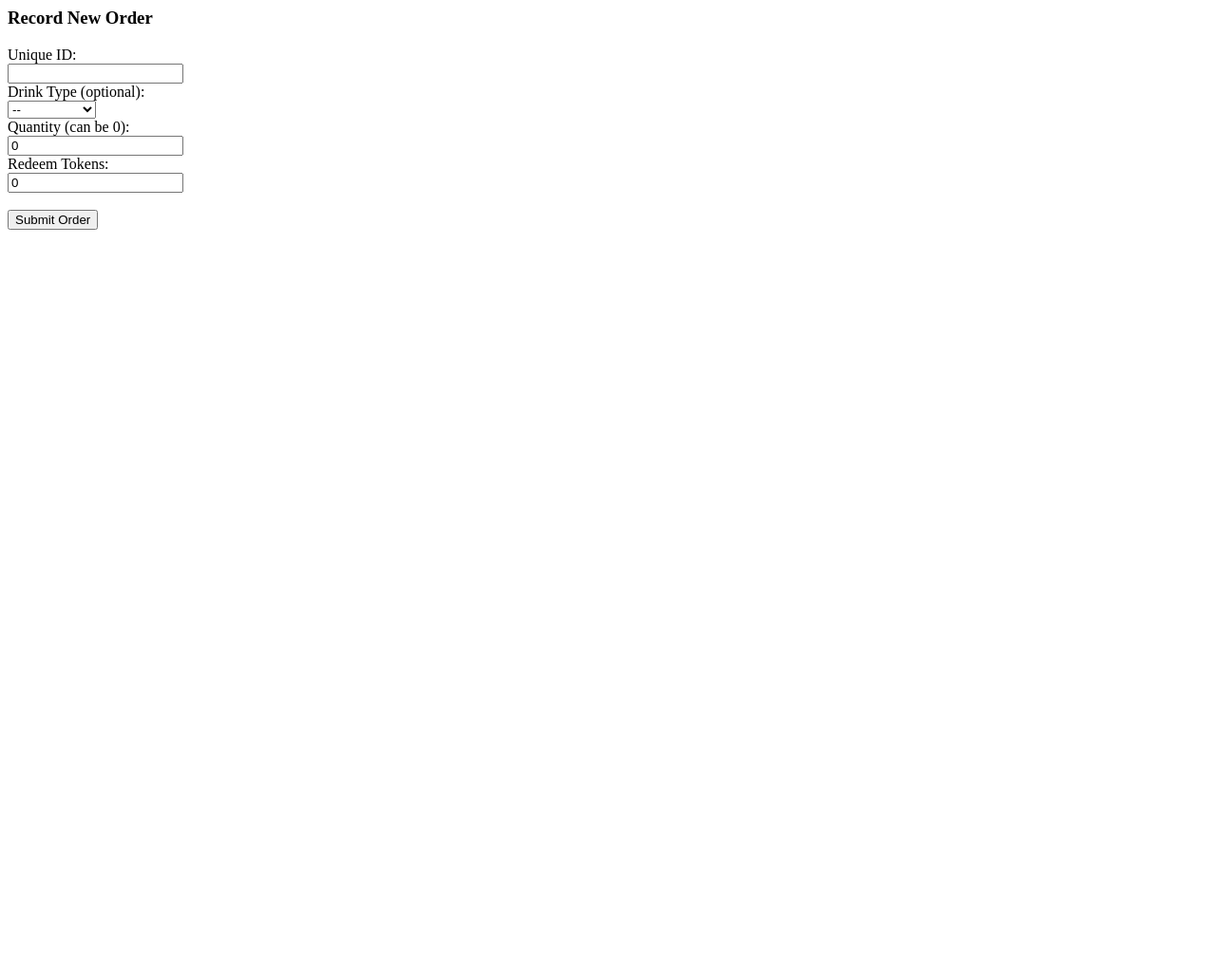
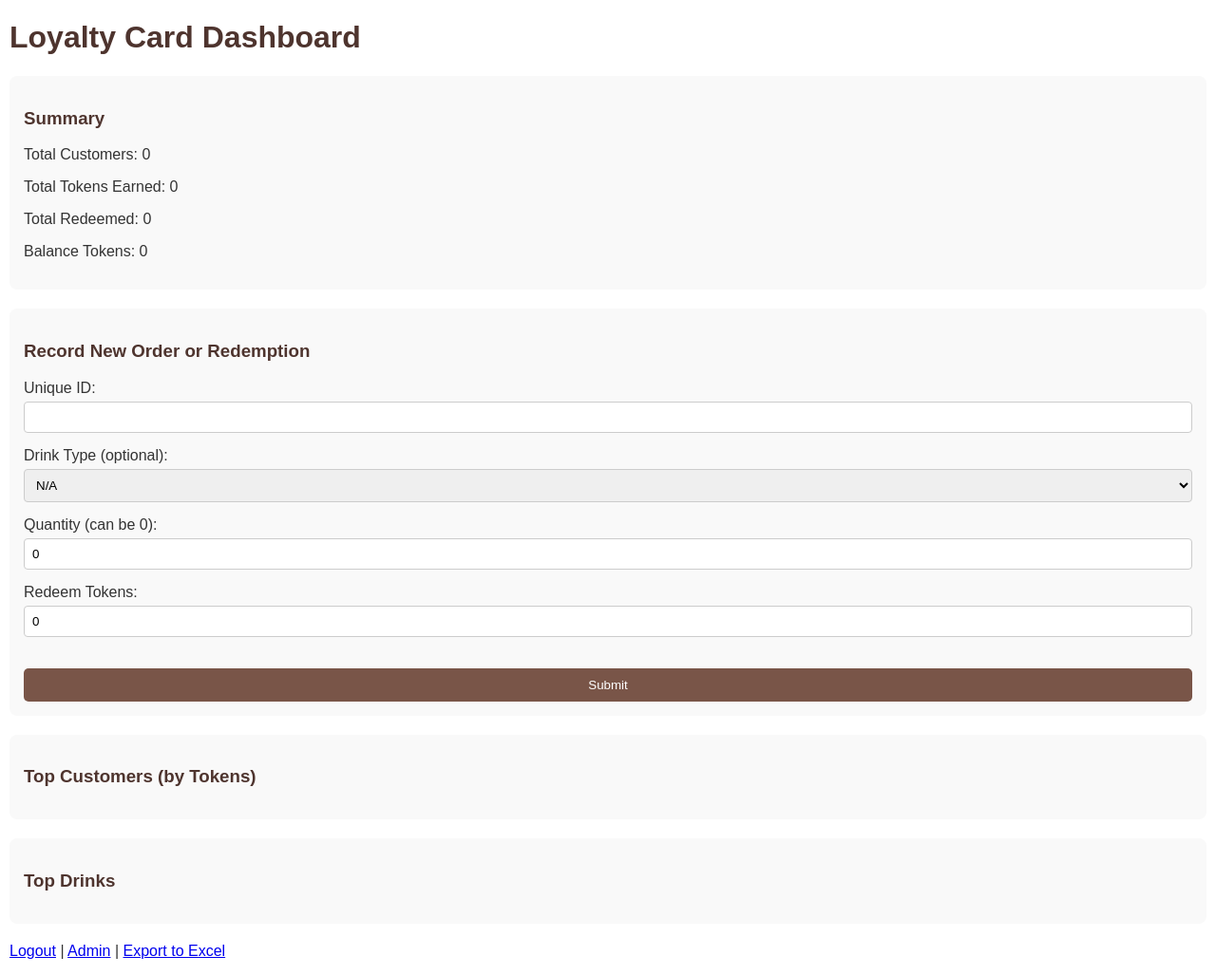
Before and after one commit to dycw30/loyalty-card-final, a Flask app: page / in a window 1280 px wide. Shown: the whole page at 95% size. Before the commit the page ends 242 px from the top, so only its background shows below. Run offline with Flask 3, Linux system fonts and the light colour scheme; the visitor is signed in with stand-in values (Sample User, id 1); data that the repository does not hold is empty.

Commit message:
Merge dashboard UI with N/A and quantity=0 features

```diff
--- a/templates/index.html
+++ b/templates/index.html
@@ -1,21 +1,72 @@
+<!DOCTYPE html>
+<html>
+<head>
+    <title>Loyalty Card Dashboard</title>
+    <link rel="stylesheet" href="/static/styles.css">
+</head>
+<body>
+    <h1>Loyalty Card Dashboard</h1>
+
+    {% if error %}
+        <p class="error">{{ error }}</p>
+    {% endif %}
+
+    <div class="summary">
+        <h3>Summary</h3>
+        <p>Total Customers: {{ summary.total_customers }}</p>
+        <p>Total Tokens Earned: {{ summary.total_tokens }}</p>
+        <p>Total Redeemed: {{ summary.total_redeemed }}</p>
+        <p>Balance Tokens: {{ summary.balance_tokens }}</p>
+    </div>
+
     <div class="order-form">
-    <h3>Record New Order</h3>
+        <h3>Record New Order or Redemption</h3>
         <form method="post">
             <label>Unique ID:</label><br>
             <input type="text" name="unique_id" required><br>
+
             <label>Drink Type (optional):</label><br>
             <select name="drink">
-            <option value="">--</option>
+                <option value="">N/A</option>
                 <option value="Espresso">Espresso</option>
                 <option value="Latte">Latte</option>
                 <option value="Cappuccino">Cappuccino</option>
                 <option value="Mocha">Mocha</option>
                 <option value="Americano">Americano</option>
             </select><br>
+
             <label>Quantity (can be 0):</label><br>
             <input type="number" name="quantity" min="0" value="0"><br>
+
             <label>Redeem Tokens:</label><br>
             <input type="number" name="redeem" min="0" value="0"><br><br>
-        <button type="submit">Submit Order</button>
+
+            <button type="submit">Submit</button>
         </form>
     </div>
+
+    <div class="top">
+        <h3>Top Customers (by Tokens)</h3>
+        <ul>
+        {% for uid, tokens in top_customers %}
+            <li>{{ uid }} - {{ tokens }} tokens</li>
+        {% endfor %}
+        </ul>
+    </div>
+
+    <div class="top">
+        <h3>Top Drinks</h3>
+        <ul>
+        {% for drink, qty in top_drinks %}
+            <li>{{ drink }} - {{ qty }} sold</li>
+        {% endfor %}
+        </ul>
+    </div>
+
+    <p>
+        <a href="/logout">Logout</a> |
+        <a href="/admin">Admin</a> |
+        <a href="/export">Export to Excel</a>
+    </p>
+</body>
+</html>
```
Lines whose indentation alone changed are shown as unchanged.
